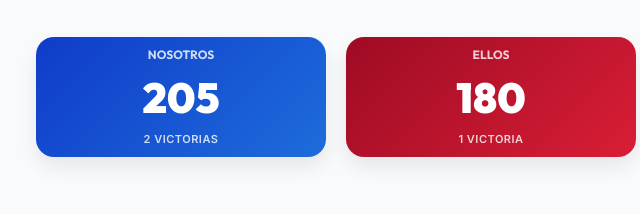
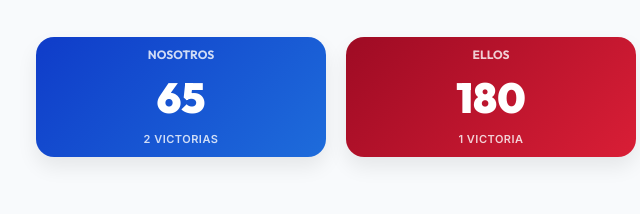
Before and after one commit to Phamton140/domiscore-web, a plain HTML site: page index.html in a window 1280 px wide. Shown: the part 501-715 px from the top of the page, 304-944 px from the left. Drawn offline with Linux system fonts and the light colour scheme.

Commit message:
Update score for team A in index.html

```diff
--- a/index.html
+++ b/index.html
@@ -41,7 +41,7 @@
     <div class="showcase-cards">
       <div class="showcase-card team-a">
         <h4>Nosotros</h4>
-        <div class="score">205</div>
+        <div class="score">65</div>
         <span style="font-size: 11px; opacity: 0.8; font-weight: bold; letter-spacing: 0.5px;">2 VICTORIAS</span>
       </div>
       <div class="showcase-card team-b">
```
